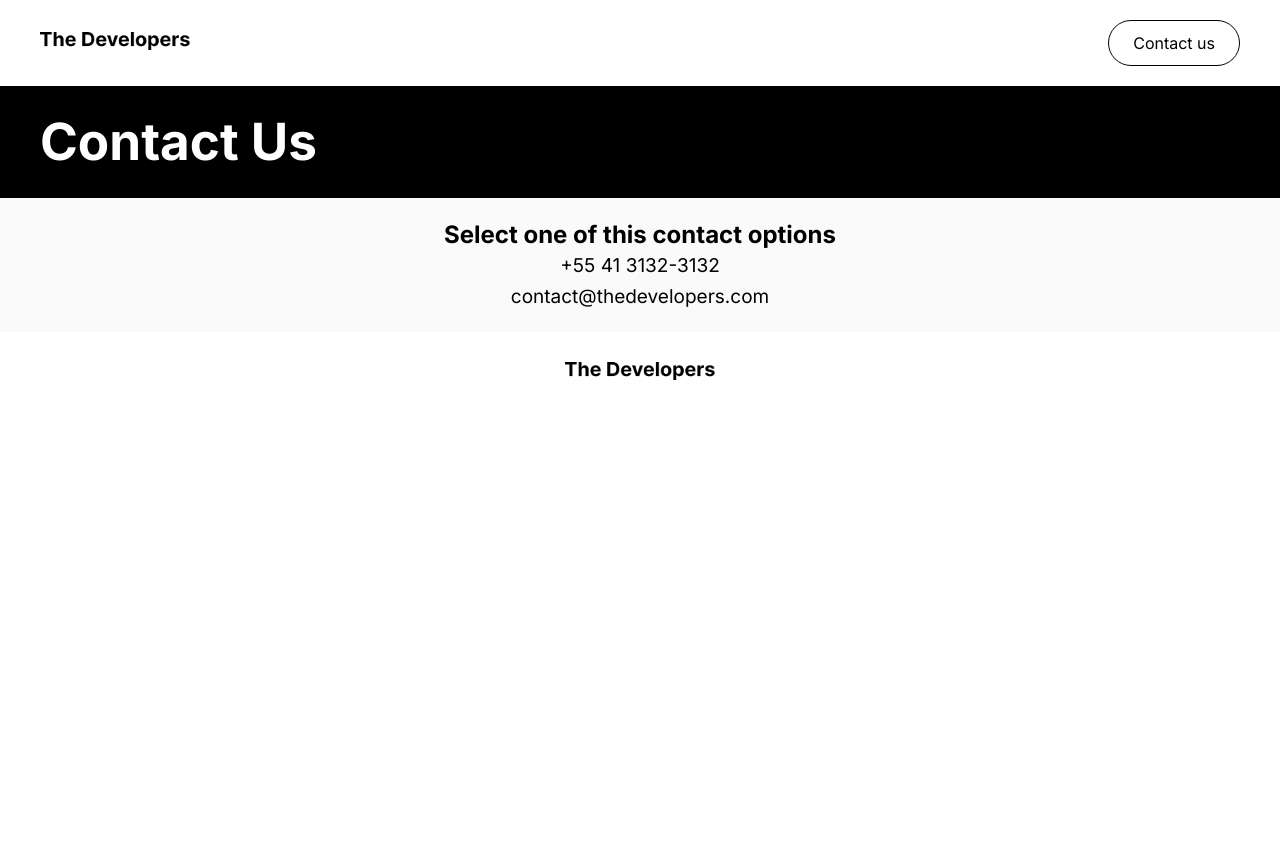
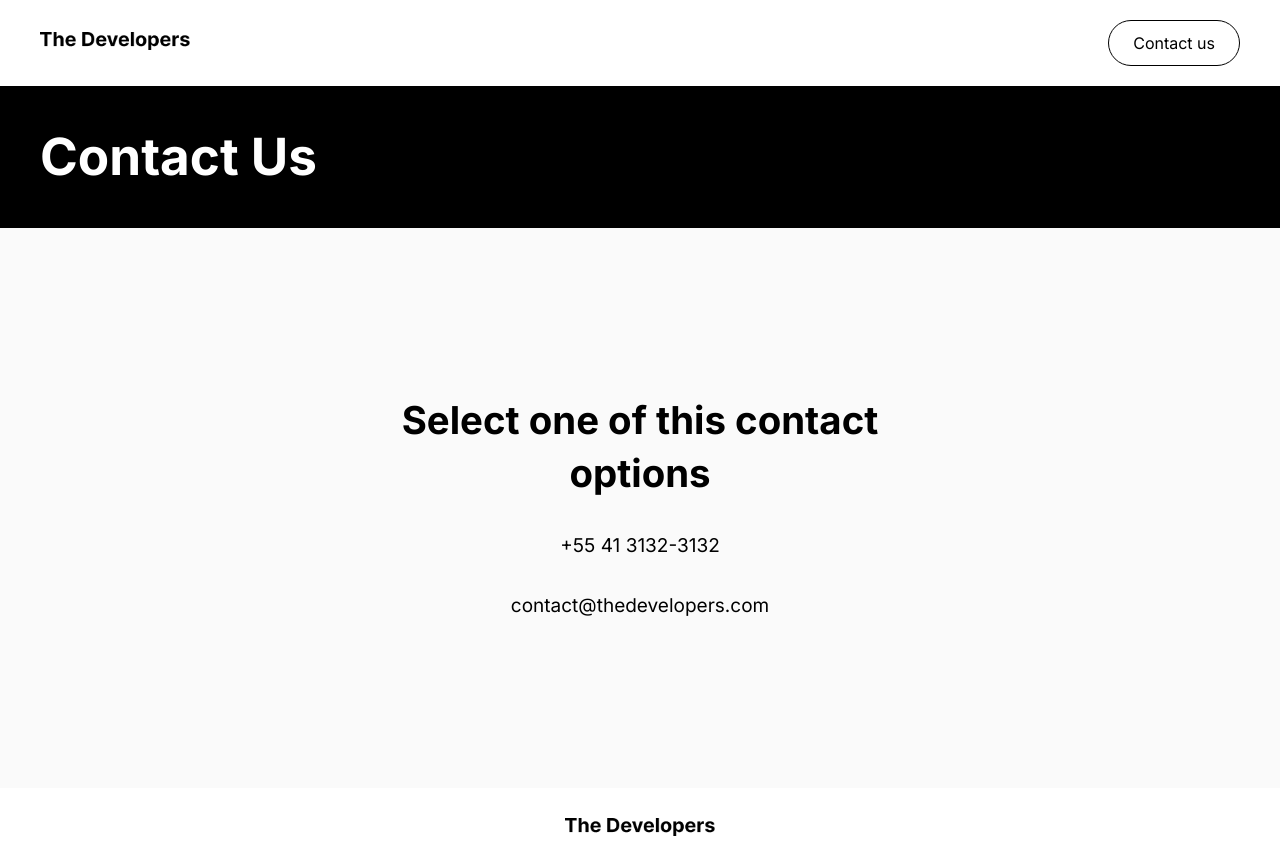
Before and after one commit to Kenzie-Academy-Brasil-Developers/angular-site, an Angular app in the folder angular-site/: page /contact-us in a window 1280 px wide. Before the commit the page ends 800 px from the top, so only its background shows below. Built offline with nearby package versions, Linux system fonts and the light colour scheme.

Commit message:
contact and title section styles

```diff
--- a/angular-site/src/app/components/sections/contactsection/contactsection.component.css
+++ b/angular-site/src/app/components/sections/contactsection/contactsection.component.css
@@ -0,0 +1,16 @@
+.flex-box{
+    min-height: 65vh;
+    padding: 80px 0;
+
+    display: flex;
+    align-items: center;
+    justify-content: center;
+    flex-direction: column;
+    gap: 30px;
+}
+
+@media (max-width: 1024px){
+    .flex-box{
+        height: 70vh;
+    }
+}
--- a/angular-site/src/app/components/sections/contactsection/contactsection.component.html
+++ b/angular-site/src/app/components/sections/contactsection/contactsection.component.html
@@ -1,7 +1,9 @@
 <section class="section-gray">
-    <div class="container small">
-        <h2 class="title two center">Select one of this contact options</h2>
-        <p class="paragraph center">+55 41 3132-3132</p>
-        <p class="paragraph center">contact&#64;thedevelopers.com</p>
+  <div class="container small">
+    <div class="flex-box">
+      <h2 class="title two center">Select one of this contact options</h2>
+      <p class="paragraph center">+55 41 3132-3132</p>
+      <p class="paragraph center">contact&#64;thedevelopers.com</p>
     </div>
+  </div>
 </section>
--- a/angular-site/src/app/components/sections/titlesection/titlesection.component.css
+++ b/angular-site/src/app/components/sections/titlesection/titlesection.component.css
@@ -0,0 +1,3 @@
+.title-section{
+    padding: 15px 0;
+}
--- a/angular-site/src/app/components/sections/titlesection/titlesection.component.html
+++ b/angular-site/src/app/components/sections/titlesection/titlesection.component.html
@@ -1,4 +1,4 @@
-<section class="section-black">
+<section class="title-section section-black">
     <div class="container">
         <h1 class="title one white">{{ title }}</h1>
     </div>
--- a/angular-site/src/styles/typography.css
+++ b/angular-site/src/styles/typography.css
@@ -14,7 +14,7 @@
 }
 
 .title.two{
-    font-size: clamp(1.8, 3vw, 2.5rem);
+    font-size: clamp(1.8rem, 3vw, 2.5rem);
 }
 
 .title.three{
```
